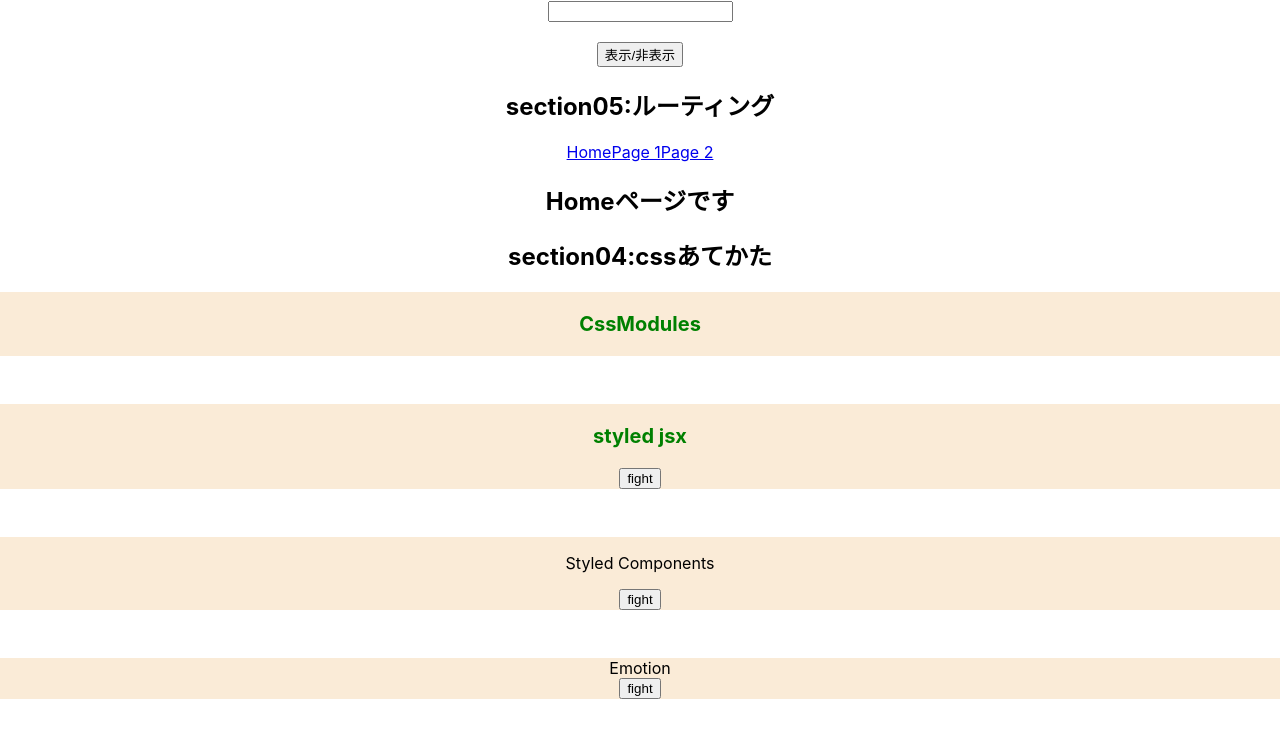
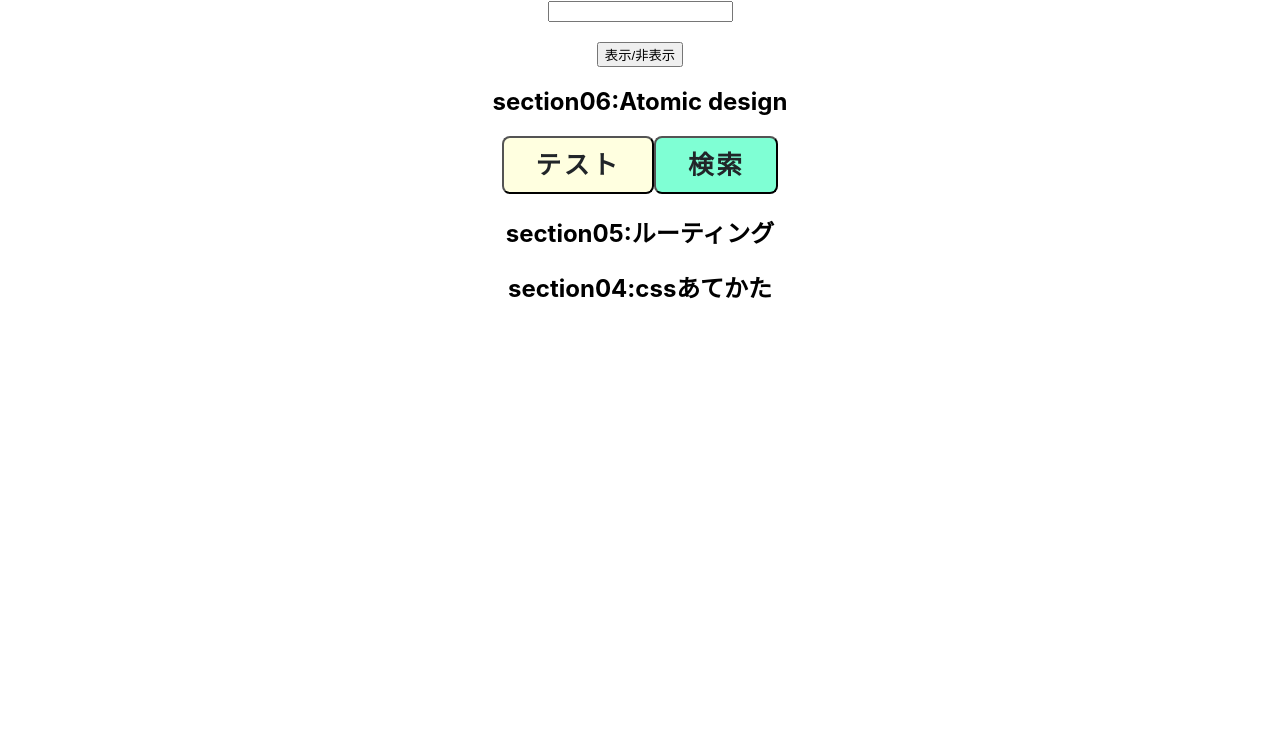
Before and after one commit to kingkazuma7/react-app-jakee, a React (Create React App) app: page / in a window 1280 px wide. Shown: the top 738 px of the page. Built offline with nearby package versions, Linux system fonts and the light colour scheme.

Commit message:
Atomの作成

```diff
--- a/src/App.js
+++ b/src/App.js
@@ -9,6 +9,8 @@ import Home from './components/routing/Home'
 import Page1 from './components/routing/Page1'
 import Page2 from './components/routing/Page2'
 import { BrowserRouter as Router, Routes, Route, Link } from 'react-router-dom'
+import PrimaryButton from './components/atoms/button/PrimaryButton'
+import SecondaryButton from './components/atoms/button/SecondaryButton'
 
 function App() {
   const [text, setText] = useState() // テキストの入力check
@@ -39,8 +41,11 @@ function App() {
       <br />
       <br />
       <button onClick={onClickOpen}>表示/非表示</button>
+      <h2>section06:Atomic design</h2>
+        <PrimaryButton>テスト</PrimaryButton>
+        <SecondaryButton>検索</SecondaryButton>
       <h2>section05:ルーティング</h2>
-      <Router>
+      {/* <Router>
         <Link to="/">Home</Link>
         <Link to="/page1">Page 1</Link>
         <Link to="/page2">Page 2</Link>
@@ -49,13 +54,13 @@ function App() {
           <Route path="/page1" element={<Page1 />} />
           <Route path="/page2" element={<Page2 />} />
         </Routes>
-      </Router>
+      </Router> */}
       <h2>section04:cssあてかた</h2>
-      <ChildArea open={open} onClickClose={onClickClose} />
+      {/* <ChildArea open={open} onClickClose={onClickClose} />
       <CssModules />
       <StyledJsx />
       <StyledComponents />
-      <Emotion />
+      <Emotion /> */}
     </div>
   )
 }
--- /dev/null
+++ b/src/components/atoms/button/BaseButton.jsx
@@ -0,0 +1,28 @@
+import styled from 'styled-components'
+
+export const BaseButton = styled.button`
+  font-size: 1.6rem;
+  font-weight: 700;
+  line-height: 1.5;
+  position: relative;
+  display: inline-block;
+  padding: .5rem 2rem;
+  cursor: pointer;
+  -webkit-user-select: none;
+  -moz-user-select: none;
+  -ms-user-select: none;
+  user-select: none;
+  -webkit-transition: all 0.3s;
+  transition: all 0.3s;
+  text-align: center;
+  vertical-align: middle;
+  text-decoration: none;
+  letter-spacing: 0.1em;
+  color: #212529;
+  border-radius: 0.5rem;
+  &:hover {
+    opacity: .8;
+  }
+`;
+
+export default BaseButton
--- /dev/null
+++ b/src/components/atoms/button/PrimaryButton.jsx
@@ -0,0 +1,19 @@
+import React from 'react'
+import styled from "styled-components";
+import BaseButton from "./BaseButton";
+
+const PrimaryButton = (props) => {
+  const { children } = props;
+
+  return (
+    <>
+      <SButton>{children}</SButton>
+    </>
+  )
+}
+
+const SButton = styled(BaseButton)`
+  background-color: lightyellow;
+`
+
+export default PrimaryButton
--- /dev/null
+++ b/src/components/atoms/button/SecondaryButton.jsx
@@ -0,0 +1,19 @@
+import React from 'react'
+import styled from "styled-components";
+import BaseButton from './BaseButton';
+
+const SecondaryButton = (props) => {
+  const { children } = props;
+
+  return (
+    <>
+      <SButton>{children}</SButton>
+    </>
+  )
+}
+
+const SButton = styled(BaseButton)`
+  background-color: aquamarine;
+`
+
+export default SecondaryButton
```
